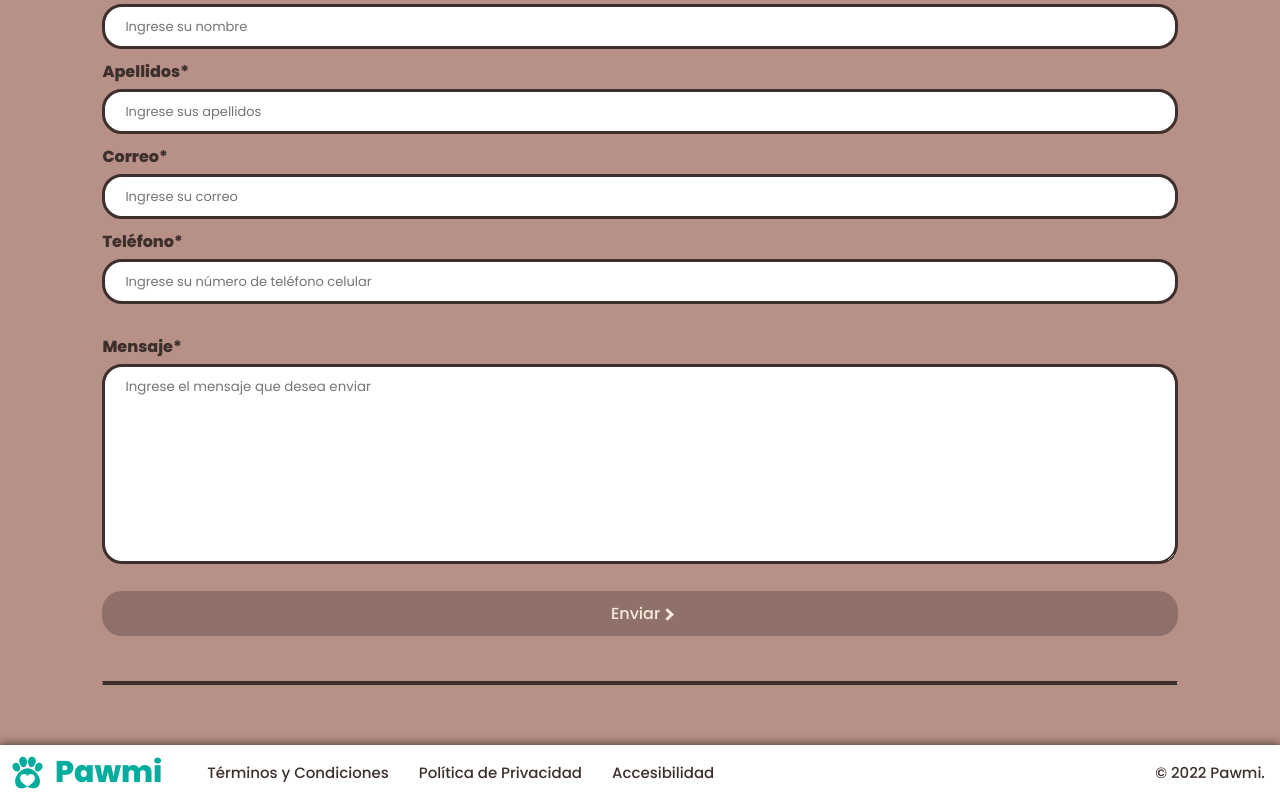
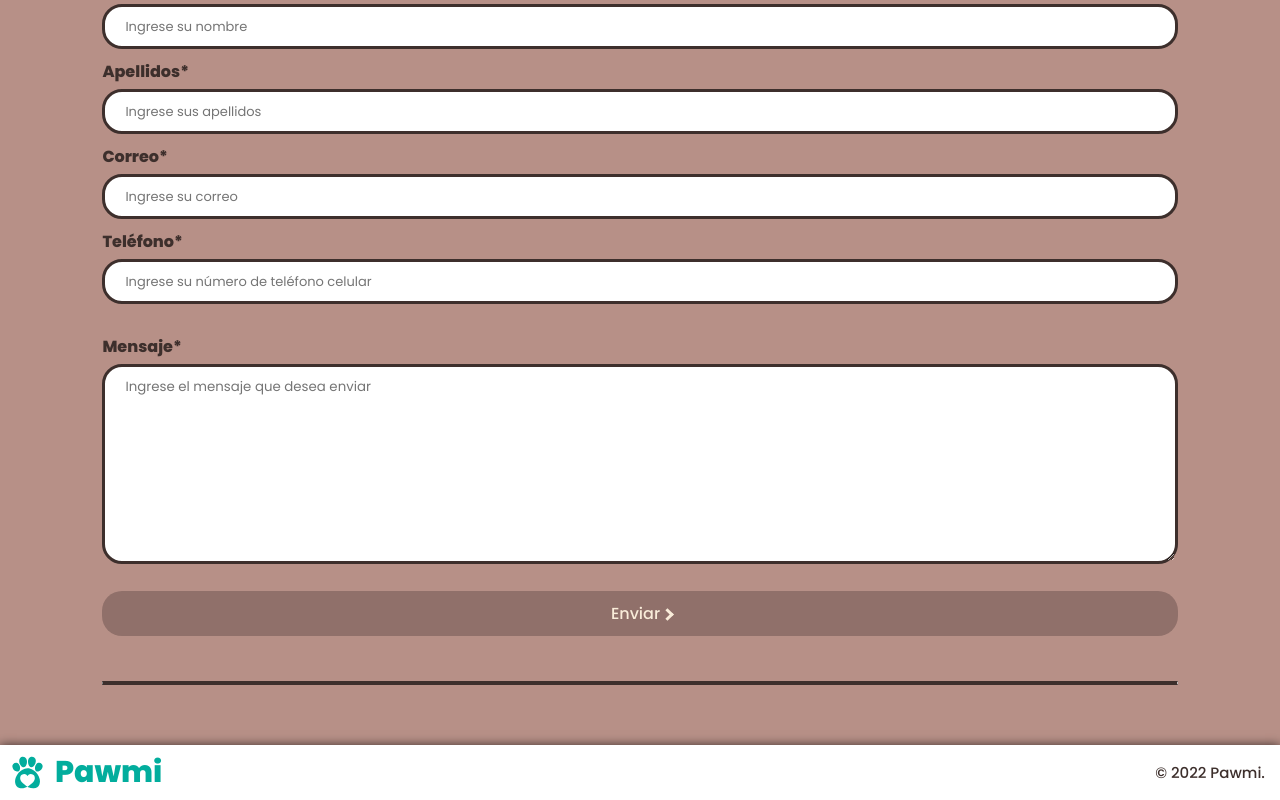
Before and after one commit to RenzoXIII/FrontendMascotas, an Angular app: page /inicio in a window 1280 px wide. Shown: the part 2749-3549 px from the top of the page. Built offline with nearby package versions, Linux system fonts and the light colour scheme.

Commit message:
fix footer

```diff
--- a/src/app/plantilla/footer/footer.component.html
+++ b/src/app/plantilla/footer/footer.component.html
@@ -6,12 +6,6 @@
 
     <div class="options-wrapper">
         <div class="copy" style="float:right">&copy; 2022 Pawmi.</div>
-        <hr>
-        <li><a asp-page="/Terminos">Términos y Condiciones</a></li>
-        <hr>
-        <li><a asp-page="/Privacidad">Política de Privacidad</a></li>
-        <hr>
-        <li><a asp-page="/Accesibilidad">Accesibilidad</a></li>
     </div>
 
 </footer>
```
